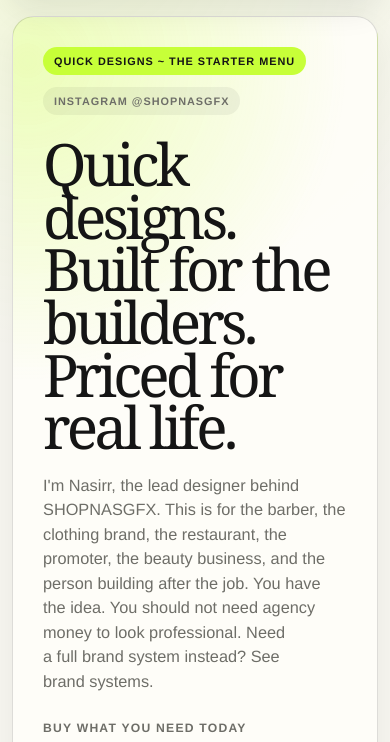
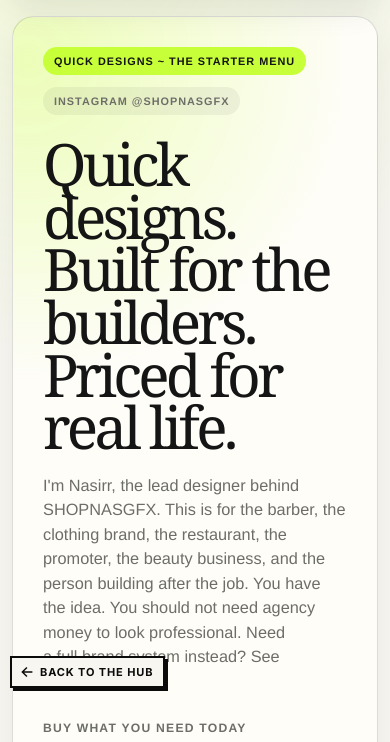
Before and after one commit to innergclaw/shopnasgfx, a plain HTML site: page quick-designs/index.html in a window 390 px wide. Shown: the part 78-820 px from the top of the page. Drawn offline with Linux system fonts and the light colour scheme.

Commit message:
Add Back to the hub link and scroll-to-top arrow (shared hub-nav)

```diff
--- /dev/null
+++ b/hub-nav.css
@@ -0,0 +1,116 @@
+/* hub-nav.css ~ INNERG INTEL shared "Back to the hub" link + scroll-to-top arrow.
+   Loaded automatically by hub-nav.js (same folder). Style A by default.
+   Override on a site with CSS variables or data-* attributes on the script tag:
+   --hn-bg --hn-ink --hn-accent --hn-accent-ink --hn-icon --hn-font
+   --hn-left --hn-bottom --hn-top --hn-right --hn-m-bottom --hn-z */
+.hub-nav-link,
+.hub-nav-top {
+  --_bg: var(--hn-bg, #F3EBDD);
+  --_ink: var(--hn-ink, #1E1414);
+  --_accent: var(--hn-accent, #9E2B25);
+  --_aink: var(--hn-accent-ink, var(--_bg));
+  --_icon: var(--hn-icon, var(--_accent));
+  position: fixed;
+  z-index: var(--hn-z, 2000);
+  box-sizing: border-box;
+  margin: 0;
+  background: var(--_bg);
+  color: var(--_ink);
+  border: 2px solid var(--_ink);
+  border-radius: 0;
+  box-shadow: 3px 3px 0 var(--_ink);
+  cursor: pointer;
+  text-decoration: none;
+  font: 700 12px/1 var(--hn-font, "Courier Prime", "Courier New", ui-monospace, monospace);
+  letter-spacing: .08em;
+  text-transform: uppercase;
+  -webkit-tap-highlight-color: transparent;
+  transition: background-color .15s, color .15s, box-shadow .15s, transform .15s, opacity .2s, visibility .2s;
+}
+.hub-nav-link {
+  display: inline-flex;
+  align-items: center;
+  gap: 8px;
+  min-height: 36px;
+  padding: 0 12px 0 10px;
+  left: calc(var(--hn-left, 16px) + env(safe-area-inset-left, 0px));
+  bottom: calc(var(--hn-link-bottom, var(--hn-bottom, 16px)) + env(safe-area-inset-bottom, 0px));
+}
+.hub-nav-link[data-pos="top"] {
+  bottom: auto;
+  top: calc(var(--hn-top, 12px) + env(safe-area-inset-top, 0px));
+}
+.hub-nav-link svg,
+.hub-nav-top svg {
+  width: 16px;
+  height: 16px;
+  flex: none;
+  stroke: var(--_icon);
+  fill: none;
+  stroke-width: 2.5;
+  stroke-linecap: square;
+  stroke-linejoin: miter;
+  transition: stroke .15s;
+}
+.hub-nav-top {
+  display: grid;
+  place-items: center;
+  width: 44px;
+  height: 44px;
+  padding: 0;
+  right: calc(var(--hn-right, 16px) + env(safe-area-inset-right, 0px));
+  bottom: calc(var(--hn-bottom, 16px) + env(safe-area-inset-bottom, 0px));
+  opacity: 0;
+  visibility: hidden;
+  transform: translateY(12px);
+}
+.hub-nav-top svg { width: 20px; height: 20px; }
+.hub-nav-top[data-visible] { opacity: 1; visibility: visible; transform: none; }
+.hub-nav-link:hover,
+.hub-nav-top:hover {
+  background: var(--_accent);
+  color: var(--_aink);
+  box-shadow: 1px 1px 0 var(--_ink);
+}
+.hub-nav-link:hover svg,
+.hub-nav-top:hover svg { stroke: var(--_aink); }
+.hub-nav-link:focus-visible,
+.hub-nav-top:focus-visible { outline: 3px solid var(--_icon); outline-offset: 3px; }
+.hub-nav-focus { outline: none; }
+.hub-nav-sentinel {
+  position: absolute;
+  top: 0;
+  left: 0;
+  width: 1px;
+  height: 320px;
+  pointer-events: none;
+  visibility: hidden;
+}
+@media (max-width: 640px) {
+  .hub-nav-link {
+    min-height: 32px;
+    padding: 0 10px 0 8px;
+    gap: 6px;
+    font-size: 11px;
+    left: calc(var(--hn-left, 10px) + env(safe-area-inset-left, 0px));
+    bottom: calc(var(--hn-m-link-bottom, var(--hn-m-bottom, 12px)) + env(safe-area-inset-bottom, 0px));
+  }
+  .hub-nav-link[data-pos="top"] {
+    bottom: auto;
+    top: calc(var(--hn-top, 8px) + env(safe-area-inset-top, 0px));
+  }
+  .hub-nav-link svg { width: 14px; height: 14px; }
+  .hub-nav-top {
+    width: 40px;
+    height: 40px;
+    right: calc(var(--hn-right, 10px) + env(safe-area-inset-right, 0px));
+    bottom: calc(var(--hn-m-bottom, 12px) + env(safe-area-inset-bottom, 0px));
+  }
+}
+@media (prefers-reduced-motion: reduce) {
+  .hub-nav-link, .hub-nav-top { transition: none; }
+  .hub-nav-top { transform: none; }
+}
+@media print {
+  .hub-nav-link, .hub-nav-top { display: none !important; }
+}
--- /dev/null
+++ b/hub-nav.js
@@ -0,0 +1,111 @@
+/*! hub-nav.js ~ INNERG INTEL shared "Back to the hub" link + scroll-to-top arrow.
+ * Vanilla JS + CSS, no dependencies. Two small files per site, kept side by side:
+ *   hub-nav.js  hub-nav.css
+ * Add once per page, before </body>:
+ *   <script src="hub-nav.js" defer></script>
+ * The script loads hub-nav.css from the same folder (works under style-src 'self').
+ *
+ * Optional data-* attributes on that script tag:
+ *   data-home            the page IS the hub: arrow only, no hub link
+ *   data-no-top          the page already has its own scroll-to-top: hub link only
+ *   data-link-pos="top"  put the hub link top-left instead of bottom-left
+ *   data-bg data-ink data-accent data-accent-ink data-icon   palette (default Style A)
+ *   data-font            label font-family
+ *   data-left data-bottom data-link-bottom data-right data-top   px offsets
+ *   data-m-bottom data-m-link-bottom   px bottom offsets at <= 640px
+ *   data-z               z-index (default 2000)
+ */
+(function () {
+  'use strict';
+  if (window.__hubNav) return;
+  window.__hubNav = true;
+
+  var HUB = 'https://nasirr.innergintel.study/';
+  var script = document.currentScript;
+  var d = (script && script.dataset) || {};
+  var isHub = 'home' in d ||
+    (location.hostname === 'nasirr.innergintel.study' && (location.pathname === '/' || location.pathname === '/index.html'));
+
+  var VARS = { bg: '--hn-bg', ink: '--hn-ink', accent: '--hn-accent', accentInk: '--hn-accent-ink', icon: '--hn-icon', font: '--hn-font' };
+  var PX = { left: '--hn-left', bottom: '--hn-bottom', linkBottom: '--hn-link-bottom', right: '--hn-right', top: '--hn-top', mBottom: '--hn-m-bottom', mLinkBottom: '--hn-m-link-bottom', z: '--hn-z' };
+  var root = document.documentElement;
+  Object.keys(VARS).forEach(function (k) { if (d[k]) root.style.setProperty(VARS[k], d[k]); });
+  Object.keys(PX).forEach(function (k) {
+    if (/^\d+$/.test(d[k] || '')) root.style.setProperty(PX[k], k === 'z' ? d[k] : d[k] + 'px');
+  });
+
+  var NS = 'http://www.w3.org/2000/svg';
+  function icon(path) {
+    var s = document.createElementNS(NS, 'svg');
+    s.setAttribute('viewBox', '0 0 24 24');
+    s.setAttribute('aria-hidden', 'true');
+    s.setAttribute('focusable', 'false');
+    var p = document.createElementNS(NS, 'path');
+    p.setAttribute('d', path);
+    s.appendChild(p);
+    return s;
+  }
+
+  function build() {
+    var link = null;
+    if (!isHub) {
+      link = document.createElement('a');
+      link.className = 'hub-nav-link';
+      if (d.linkPos === 'top') link.setAttribute('data-pos', 'top');
+      link.href = HUB;
+      link.appendChild(icon('M20 12H5M11 5l-7 7 7 7'));
+      var label = document.createElement('span');
+      label.textContent = 'Back to the hub';
+      link.appendChild(label);
+      document.body.insertBefore(link, document.body.firstChild);
+    }
+    if ('noTop' in d) return;
+
+    var top = document.createElement('button');
+    top.type = 'button';
+    top.className = 'hub-nav-top';
+    top.setAttribute('aria-label', 'Scroll to top');
+    top.title = 'Scroll to top';
+    top.appendChild(icon('M12 20V5M5 12l7-7 7 7'));
+    document.body.appendChild(top);
+
+    var reduce = window.matchMedia('(prefers-reduced-motion: reduce)');
+    top.addEventListener('click', function () {
+      window.scrollTo({ top: 0, left: 0, behavior: reduce.matches ? 'auto' : 'smooth' });
+      // The arrow hides at the top, so hand keyboard focus to the start of the page.
+      var target = link || document.body;
+      if (!link) {
+        if (!document.body.hasAttribute('tabindex')) document.body.setAttribute('tabindex', '-1');
+        document.body.classList.add('hub-nav-focus');
+      }
+      target.focus({ preventScroll: true });
+    });
+
+    function setVisible(on) { top.toggleAttribute('data-visible', on); }
+    if ('IntersectionObserver' in window) {
+      var sentinel = document.createElement('div');
+      sentinel.className = 'hub-nav-sentinel';
+      sentinel.setAttribute('aria-hidden', 'true');
+      root.appendChild(sentinel);
+      new IntersectionObserver(function (entries) {
+        setVisible(!entries[entries.length - 1].isIntersecting);
+      }).observe(sentinel);
+    } else {
+      var onScroll = function () { setVisible((window.pageYOffset || 0) > 320); };
+      window.addEventListener('scroll', onScroll, { passive: true });
+      onScroll();
+    }
+  }
+
+  function start() {
+    if (!script || !script.src) return;
+    var css = document.createElement('link');
+    css.rel = 'stylesheet';
+    css.href = script.src.replace(/hub-nav\.js(\?.*)?$/, 'hub-nav.css$1');
+    css.addEventListener('load', build, { once: true });
+    document.head.appendChild(css);
+  }
+
+  if (document.body) start();
+  else document.addEventListener('DOMContentLoaded', start, { once: true });
+})();
--- a/quick-designs/index.html
+++ b/quick-designs/index.html
@@ -274,5 +274,6 @@
 
   <script type="module" src="../interaction-sounds.js"></script>
   <script src="../script.js"></script>
+<script src="../hub-nav.js" defer data-m-bottom="78" data-bg="#F7F6F0" data-ink="#0B0B0B" data-accent="#C7FF38" data-accent-ink="#0B0B0B" data-icon="#0B0B0B" data-font="Inter,system-ui,-apple-system,Segoe UI,sans-serif"></script>
 </body>
 </html>
```
Also changed, not shown: ai-design-file-fix.html (+2 -1 lines), faq.html (+1 -0 lines), index.html (+1 -0 lines), prompts.html (+1 -0 lines), reviews.html (+1 -0 lines), si-design-file-fix.html (+1 -0 lines).
